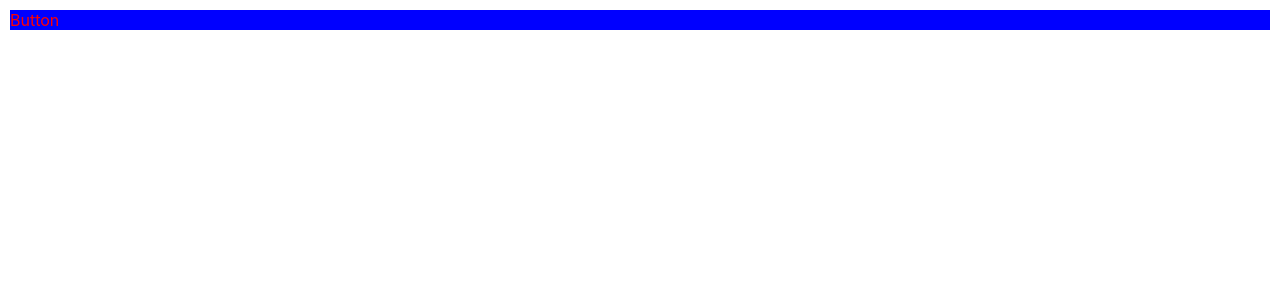
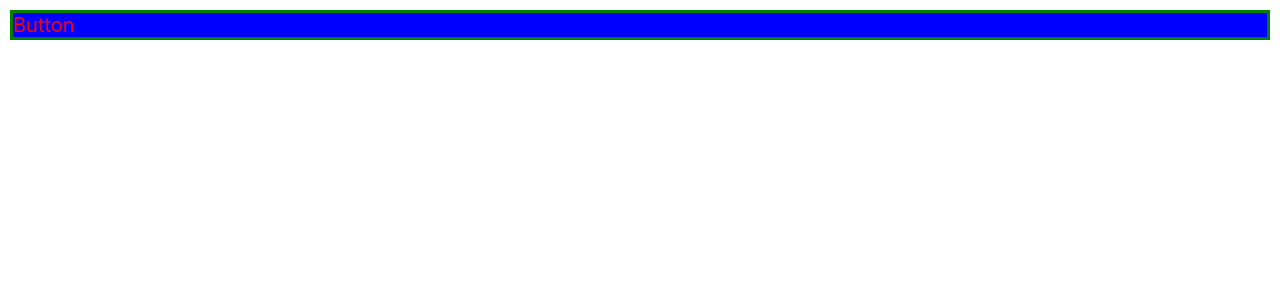
Before and after one commit to szczepanskimichal/rr, a React (Create React App) app: page / in a window 1280 px wide. Shown: the top 300 px of the page. Built offline with nearby package versions, Linux system fonts and the light colour scheme.

Commit message:
working
styling

```diff
--- a/src/components/Button/Button.js
+++ b/src/components/Button/Button.js
@@ -1,13 +1,28 @@
+// export default function Button() {
+//   return (
+//     <div
+//       style={{
+//         color: "red",
+//         backgroundColor: "blue",
+//         margin: 10,
+//         fontSize: 20,
+//         border: "3px solid green",
+//       }}
+//     >
+//       Button
+//     </div>
+//   );
+// }
+
+// Destructuring
+const style = {
+  color: "red",
+  backgroundColor: "blue",
+  margin: 10,
+  fontSize: 20,
+  border: "3px solid green",
+};
+
 export default function Button() {
-  return (
-    <div
-      style={{
-        color: "red",
-        backgroundColor: "blue",
-        margin: 10,
-      }}
-    >
-      Button
-    </div>
-  );
+  return <div style={style}>Button</div>;
 }
```
